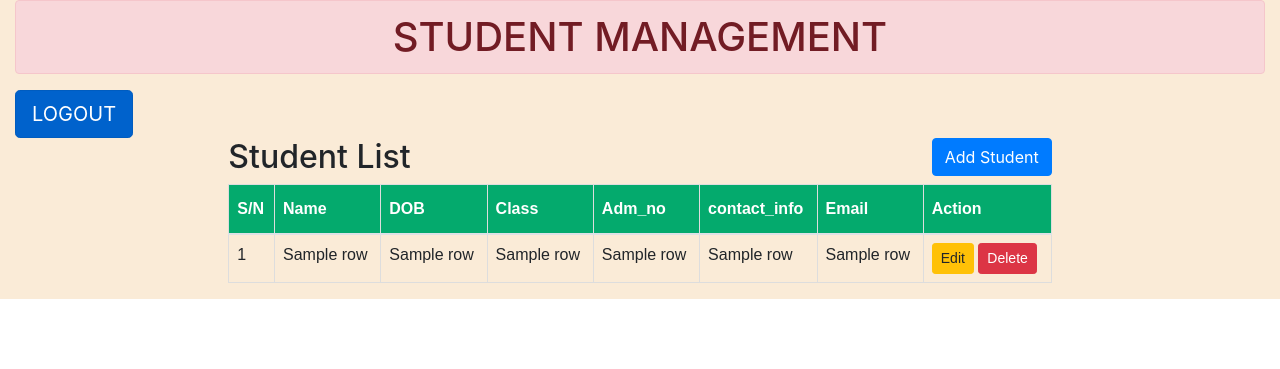
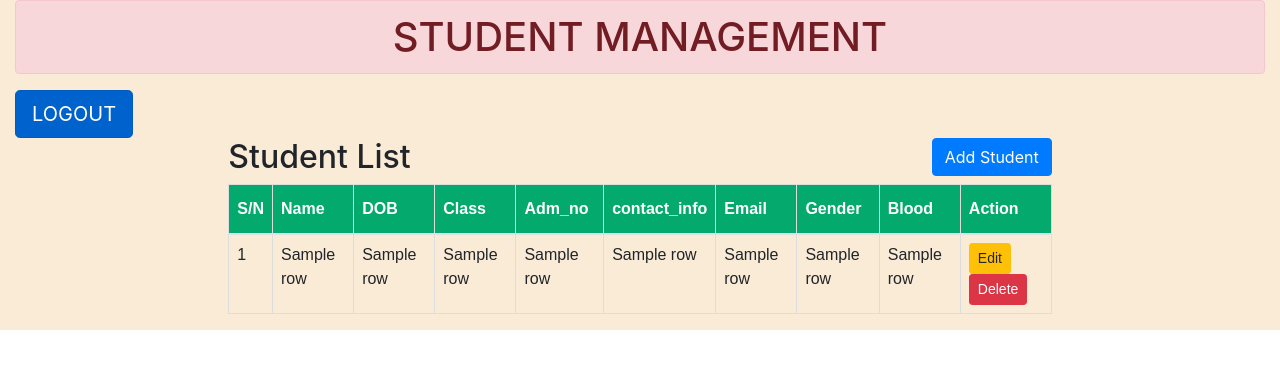
Before and after one commit to kartik630/student_-management2, a Flask app: template templates/home.html in a window 1280 px wide. Shown: the top 369 px of the page. Run offline with Flask 3, Linux system fonts and the light colour scheme; the template is opened without the code that fills it: most values are stand-ins (such as "Sample title", 1, 10 or a date in 2020); some libraries are stand-ins or nearby versions.

Commit message:
delete file

```diff
--- a/app.py
+++ b/app.py
@@ -40,10 +40,12 @@ def insert():
         adm_no = request.form['adm_no']
         contact_info = request.form['contact_info']
         Email = request.form['Email']
+        gender = request.form['gender']
+        blood = request.form['blood']
         cur = mysql.connection.cursor()
         cur.execute("SELECT * FROM students")
         data = cur.fetchall()
-        cur.execute("INSERT INTO students (name,dob,Class,adm_no, contact_info,Email) VALUES (%s,%s,%s,%s, %s,%s)", (name,dob,Class,adm_no, contact_info,Email))
+        cur.execute("INSERT INTO students (name,dob,Class,adm_no, contact_info,Email,gender,blood) VALUES (%s,%s,%s,%s, %s,%s,%s,%s)", (name,dob,Class,adm_no, contact_info,Email,gender,blood))
         mysql.connection.commit()
         cur.close()
         return redirect(url_for('home'))
@@ -71,11 +73,13 @@ def update():
         dob = request.form['dob']
         contact_info = request.form['contact_info']
         Email = request.form['Email']
+        gender = request.form['gender']
+        blood = request.form['blood']
         cur = mysql.connection.cursor()
         cur.execute("""
-        UPDATE students SET name=%s,dob=%s,Class=%s ,adm_no=%s,contact_info=%s,Email=%s
+        UPDATE students SET name=%s,dob=%s,Class=%s ,adm_no=%s,contact_info=%s,Email=%s,gender=%s,blood=%s
         WHERE id=%s
-        """, (name, dob,Class,adm_no, contact_info,Email, id_data))
+        """, (name, dob,Class,adm_no, contact_info,Email,gender,blood, id_data))
         flash("Data Updated Successfully")
         cur.execute("SELECT * FROM students")
         data = cur.fetchall()
--- a/templates/home.html
+++ b/templates/home.html
@@ -108,6 +108,16 @@
                           </div>
 
 
+                          <div class="form-group">
+                            <label>Gender</label>
+                            <input name="gender" type="text" class="form-control" id="exampleFormControlInput1" placeholder="Enter Gender">
+                          </div>
+
+                          <div class="form-group">
+                            <label>Blood</label>
+                            <input name="blood" type="text" class="form-control" id="exampleFormControlInput1" placeholder="Enter Blood Group">
+                          </div>
+
                           <button type="submit" class="btn btn-primary mb-2">Save</button>
 
                       </form>
@@ -131,6 +141,8 @@
             <th scope="col">Adm_no</th>
             <th scope="col">contact_info</th>
             <th scope="col">Email</th>
+            <th scope="col">Gender</th>
+            <th scope="col">Blood</th>
             <th scope="col">Action</th>
         </tr>
     </thead>
@@ -144,6 +156,8 @@
         <td>{{row.4}}</td>
         <td>{{row.5}}</td>
         <td>{{row.6}}</td>
+        <td>{{row.7}}</td>
+        <td>{{row.8}}</td>
         <td>
             <a href="/update/{{row.0}}" class="btn btn-warning btn-sm" data-toggle="modal" data-target="#modaledit{{row.0}}">Edit</a>
             <a href="/delete/{{ row.0 }}" onclick="return confirm('Are Sure Want To Deleted ?')" class="btn btn-danger btn-sm">Delete</a>
@@ -197,6 +211,16 @@
                                 <label>Email</label>
                                 <input value="{{row.6}}" name="Email" type="text" class="form-control" id="exampleFormControlInput1" placeholder="Enter Email">
                               </div>
+                              <div class="form-group">
+                                <label>Gender</label>
+                                <input value="{{row.7}}" name="gender" type="text" class="form-control" id="exampleFormControlInput1" placeholder="Enter Gender">
+                              </div>
+
+                              <div class="form-group">
+                                <label>Blood</label>
+                                <input value="{{row.8}}" name="blood" type="text" class="form-control" id="exampleFormControlInput1" placeholder="Enter Blood Group">
+                              </div>
+
 
                               <button type="submit" class="btn btn-success mb-2">Update</button>
 
```
Also changed, not shown: database.sql (deleted, +0 -25 lines).
